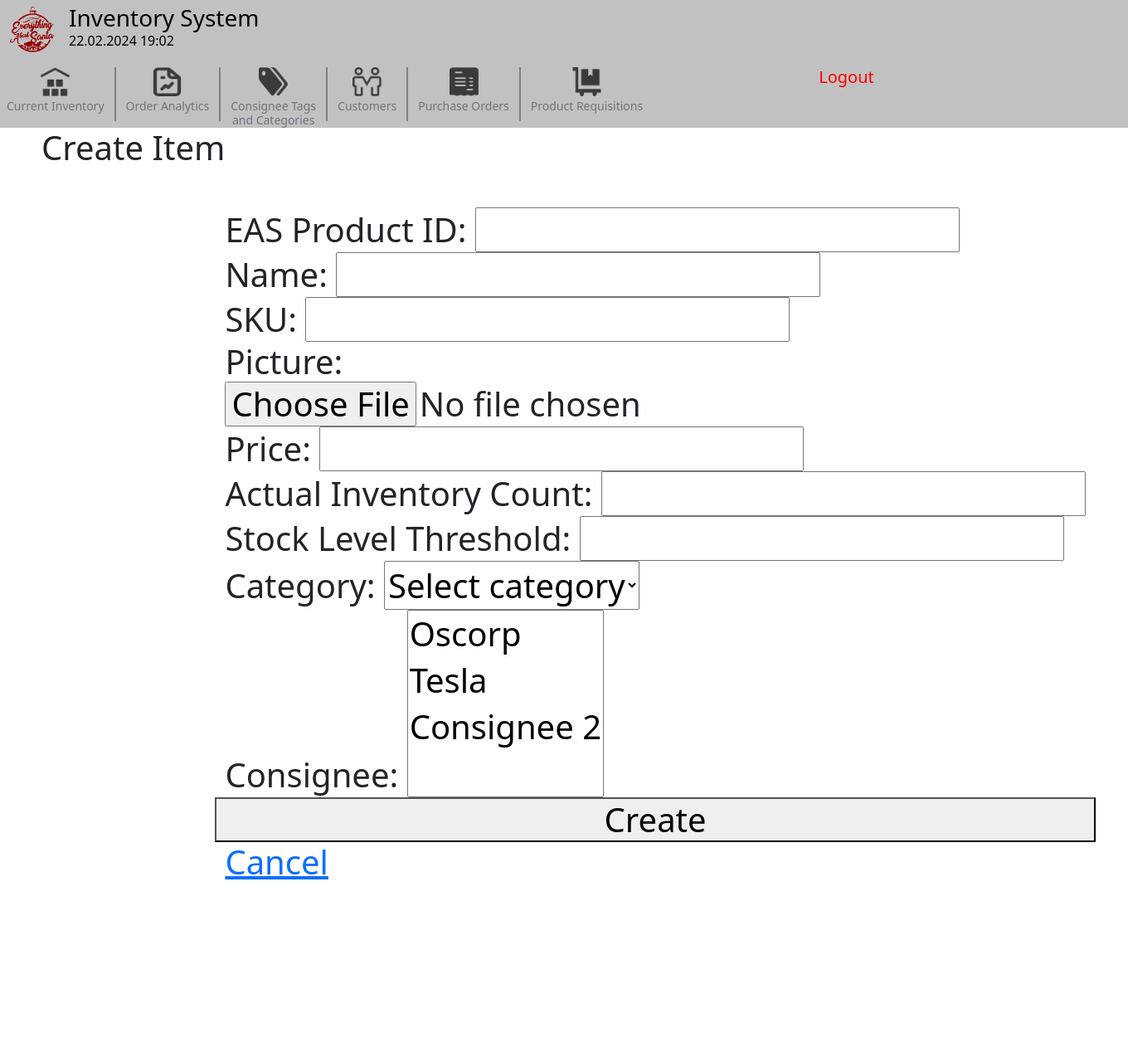
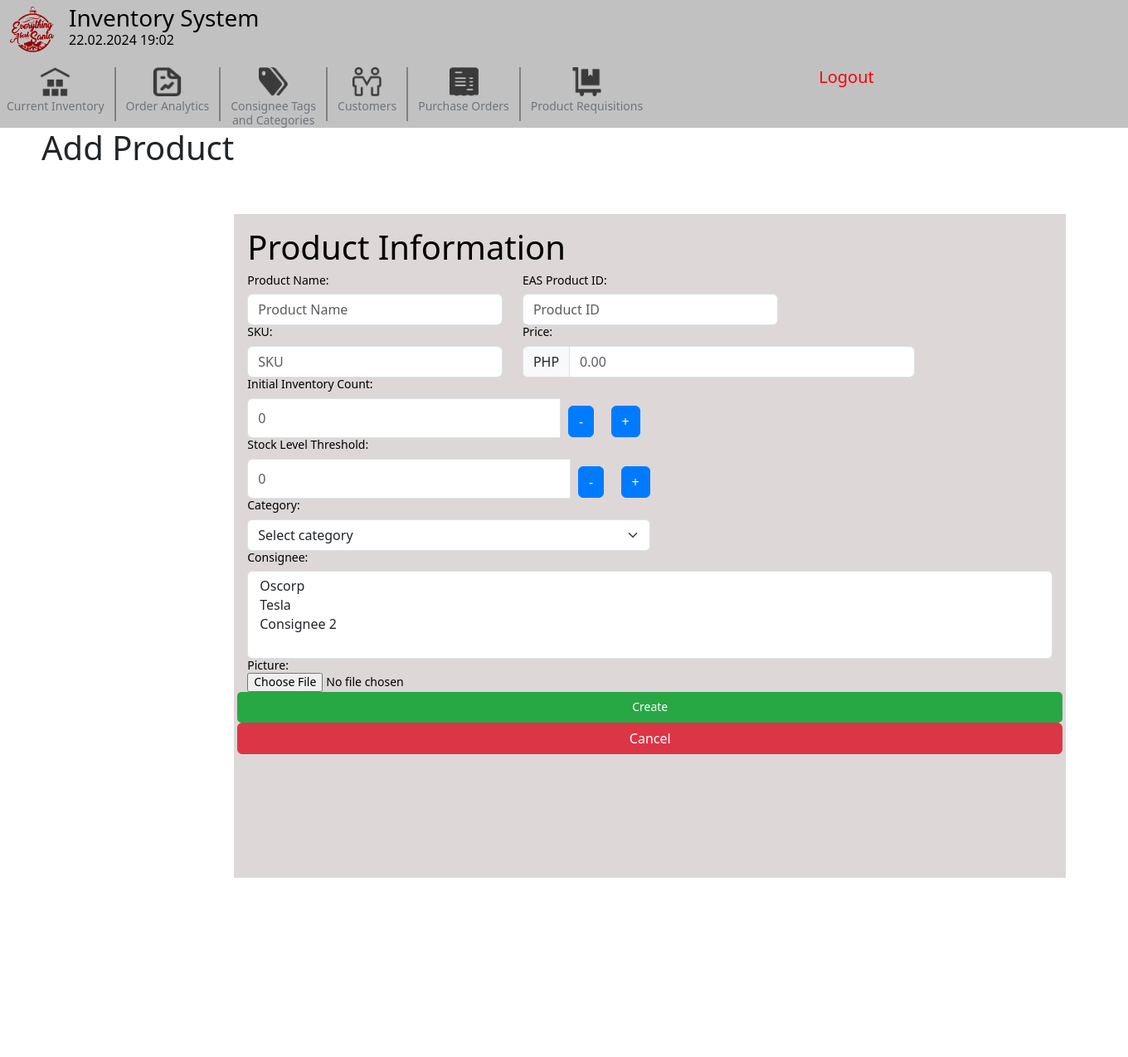
Before and after one commit to Miguel-Glorioso/EAS-Inventory-System, a Django app: page /add_product in a window 1360 px wide; the page is wider, and only the part inside the window is pictured. Shown: that part at 83% size. Before the commit the page ends 1060 px from the top of that part, so only its background shows below. Run offline with Django 5.2, Linux system fonts and the light colour scheme; data comes from the database, SQL or seed files in the repository; both versions use the stored data as it was after the commit.

Commit message:
Semi fixed Add Product Screen
Changed the formatting
Updated fonts/style
(not yet finished with formatting as a whole)

```diff
--- /dev/null
+++ b/EASinventorysystem/inventoryapp/static/add_product.css
@@ -0,0 +1,34 @@
+.custom-background {
+    background-color: #DDD7D7;
+    color: #DDD7D7;
+}
+.input-group .btn {
+    color: #fff;
+    background-color: #007BFF;
+    border-color: #007BFF;
+    margin-left: 10px;
+}
+
+.input-group .btn:hover {
+    background-color: #0056b3;
+    border-color: #0056b3;
+}
+.custom-btn {
+    background-color: #28a745;
+    color: #fff;
+    border: none;
+    width: 10%;
+    padding: 10px 20px;
+    border-radius: 5px;
+    font-size: 16px;
+}
+
+.custom-btn:hover {
+    background-color: #218838;
+}
+.small-label {
+    font-size: 14px;
+}
+.custom-text {
+    color: #000;
+}
--- a/EASinventorysystem/inventoryapp/templates/inventoryapp/add_product.html
+++ b/EASinventorysystem/inventoryapp/templates/inventoryapp/add_product.html
@@ -1,31 +1,109 @@
+<link rel="stylesheet" href="static/add_product.css">
     {% extends 'inventoryapp/base.html' %}
     {% load static %}
 
     {% block content %}
-    <h1>Create Item<h1>
+    <h1>Add Product<h1>
     <br><br>
+    <section class="container-fluid my-2 custom-background text-light p-3" style="height: 100vh;">
     <form method="POST" action="{% url 'add_product' %}"  enctype="multipart/form-data">
         {% csrf_token %}
-        <div>
-            <label for="id_EAS_Product_ID">EAS Product ID:</label>
-            <input type="text" name="eas_id" maxlength="32" required id="id_EAS_Product_ID">
+            <div class="row">
+                <div class="custom-text"><h1>Product Information<h1></h1></div>
+
+                <div class="col-md-4">
+                    <label for="id_Name" class="form-label small-label custom-text">Product Name:</label>
+                    <input type="text" name="product_name" class="form-control" maxlength="64" required id="id_Name" placeholder="Product Name">
+                </div>
+                <div class="col-md-4">
+                    <label for="id_EAS_Product_ID" class="form-label small-label custom-text">EAS Product ID:</label>
+                    <input type="text" name="eas_id" class="form-control" maxlength="32" required id="id_EAS_Product_ID" placeholder="Product ID">
+                </div>
+            </div>
+
+            <div class="row">
+                <div class="col-md-4">
+                    <label for="id_Name" class="form-label small-label custom-text">SKU:</label>
+                    <input type="text" name="product_sku" class="form-control" maxlength="64" required id="id_Name" placeholder="SKU">
+                </div>
+
+                <div class="col-md-6">
+                    <label for="id_Price" class="form-label small-label custom-text">Price:</label>
+                    <div class="input-group">
+                        <span class="input-group-text">PHP</span>
+                        <input type="number" name="product_price" step="0.01" class="form-control" required id="id_Price" placeholder="0.00">
+                    </div>
+                </div>
+
+                <div class="col-md-6">
+                    <label for="id_Actual_Inventory_Count" class="form-label small-label custom-text">Initial Inventory Count:</label>
+                    <div class="input-group">
+                        <input type="number" name="product_initial_count" class="form-control" required id="id_Actual_Inventory_Count" placeholder="0">
+                        <div class="input-group-append">
+                            <button class="btn btn-outline-secondary" type="button" onclick="decrementCount()">-</button>
+                            <button class="btn btn-outline-secondary" type="button" onclick="incrementCount()">+</button>
+                        </div>
+                    </div>
+                </div>
+            </div>
+
+            <script>
+                function incrementCount() {
+                    var input = document.getElementById('id_Actual_Inventory_Count');
+                    input.stepUp();
+                }
+
+                function decrementCount() {
+                    var input = document.getElementById('id_Actual_Inventory_Count');
+                    input.stepDown();
+                }
+            </script>
+
+        <div class="col-md-6">
+            <label for="id_Stock_Level_Threshold" class="form-label small-label custom-text">Stock Level Threshold:</label>
+            <div class="input-group">
+                <input type="number" name="product_stock_level_threshold" class="form-control" required id="id_Stock_Level_Threshold" placeholder="0">
+                <div class="input-group-append">
+                    <button class="btn btn-outline-secondary" type="button" onclick="decrementThreshold()">-</button>
+                    <button class="btn btn-outline-secondary" type="button" onclick="incrementThreshold()">+</button>
+                </div>
+            </div>
+        </div>
+
+        <script>
+            function incrementThreshold() {
+                var input = document.getElementById('id_Stock_Level_Threshold');
+                input.stepUp();
+            }
+
+            function decrementThreshold() {
+                var input = document.getElementById('id_Stock_Level_Threshold');
+                input.stepDown();
+            }
+        </script>
+        <div class="col-md-6">
+            <label for="id_Category" class="form-label small-label custom-text">Category:</label>
+            <select name="product_category" class="form-select" id="id_Category" required>
+                <option value="" disabled selected>Select category</option>
+                {% for cat in categories %}
+                    <option value="{{ cat.Category_ID }}">{{ cat.Category_Name }}</option>
+                {% endfor %}
+            </select>
         </div>
 
         <div>
-            <label for="id_Name">Name:</label>
-            <input type="text" name="product_name"  maxlength="64" required id="id_Name">
+            <label for="id_Consignees" class="form-label small-label custom-text">Consignee:</label>
+            <select name="product_consignees" class="form-select" id="id_Consignees" multiple required>
+                {% for con in consignees %}
+                    <option value="{{ con.Consignee_ID }}">{{ con.Customer_Name }}</option>
+                {% endfor %}
+            </select>
         </div>
-
         <div>
-            <label for="id_Name">SKU:</label>
-            <input type="text" name="product_sku"  maxlength="64" required id="id_Name">
-        </div>
-
-        <div>
-            <label for="id_Picture">Picture:</label>
+            <label for="id_Picture" class="small-label custom-text">Picture:</label>
             <div id="image-preview"></div>
-            <input type="file" name="product_picture" accept="image/*" id="id_Picture">
-            <button type="button" id="remove-image" style="display: none;">Remove Image</button>
+            <input type="file" name="product_picture" accept="image/*" id="id_Picture" class="small-label custom-text">
+            <button type="button" id="remove-image" style="display: none;" class="small-label custom-text">Remove Image</button>
         </div>
 
         <script>
@@ -62,45 +140,22 @@
                 });
             });
         </script>
-
-        <div>
-            <label for="id_Price">Price:</label>
-            <input type="number" name="product_price" step="0.01" required id="id_Price">
-        </div>
-
-        <div>
-            <label for="id_Actual_Inventory_Count">Actual Inventory Count:</label>
-            <input type="number" name="product_initial_count" required id="id_Actual_Inventory_Count">
-        </div>
-
-        <div>
-            <label for="id_Actual_Inventory_Count">Stock Level Threshold:</label>
-            <input type="number" name="product_stock_level_threshold" required id="id_Stock_Level_Threshold">
-        </div>
-
-        <div>
-            <label for="id_Category">Category:</label>
-            <select name="product_category" id="id_Category" required>
-                <option value="" disabled selected>Select category</option>
-                {% for cat in categories %}
-                    <option value="{{ cat.Category_ID }}" >{{ cat.Category_Name }}</option>
-                {% endfor %}
-            </select>
-        </div>
-
-        <div>
+        <!-- <div>
             <label for="id_Consignees">Consignee:</label>
             <select name="product_consignees" id="id_Consignees" multiple>
                 {% for con in consignees %}
                     <option value="{{ con.Consignee_ID}}">{{ con.Customer_Name }}</option>
                 {% endfor %}
             </select>
+        </div> -->
+        <div class="row justify-content-between">
+            <button type="submit" class="custom-btn small-label" name="Add" onclick="return confirm('Are you sure you want to create this product?')">Create</button>
+
+            <a href="{% url 'current_inventory' %}" class="btn btn-danger small-label">Cancel</a>
         </div>
 
-        <div class="row">
-            <button type="submit" class="btn-success" name="Add">Create</button>
-            <a href="{% url 'current_inventory' %}" class="btn-danger">Cancel</a>
-        </div>
+
+    </section>
     </form>
 
     {% endblock %}
```
Also changed, not shown: EASinventorysystem/db.sqlite3, EASinventorysystem/media/product_images/wexor-tmg-L-2p8fapOA8-unsplash.jpg (added).
